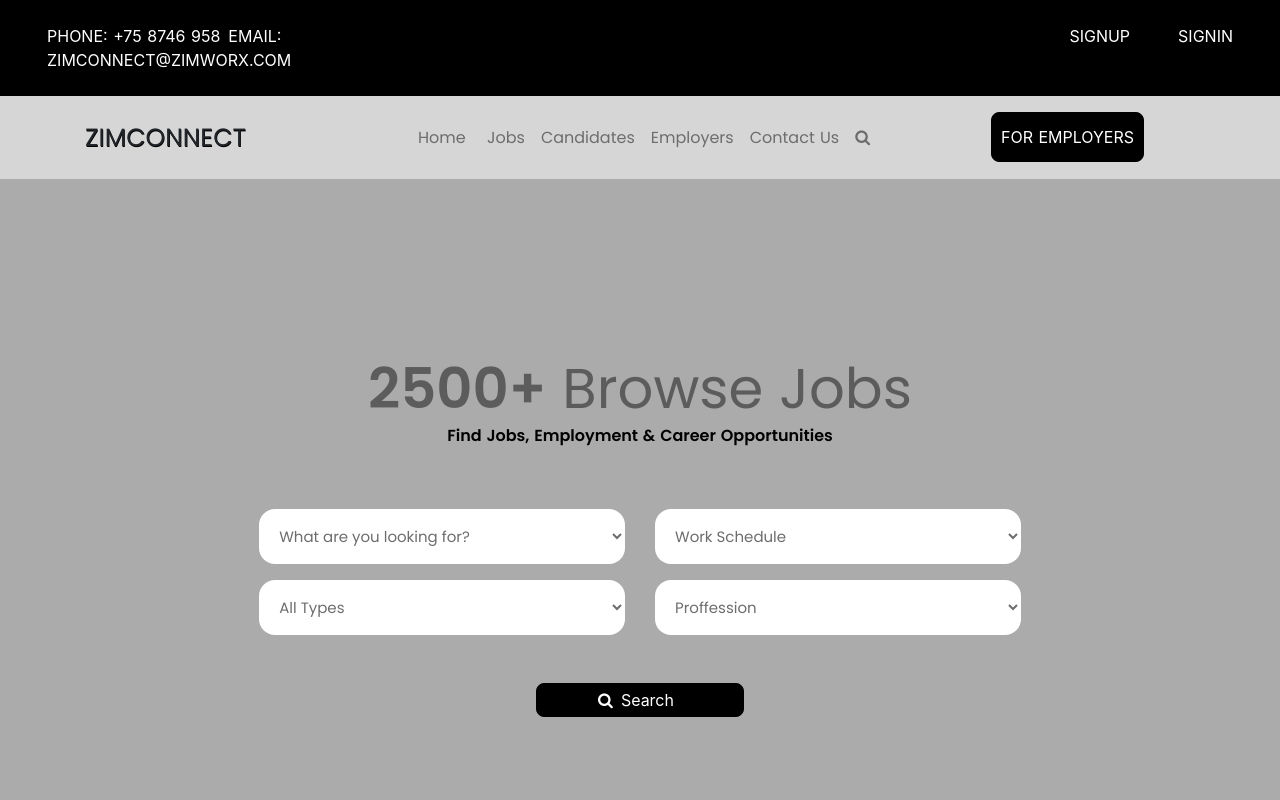
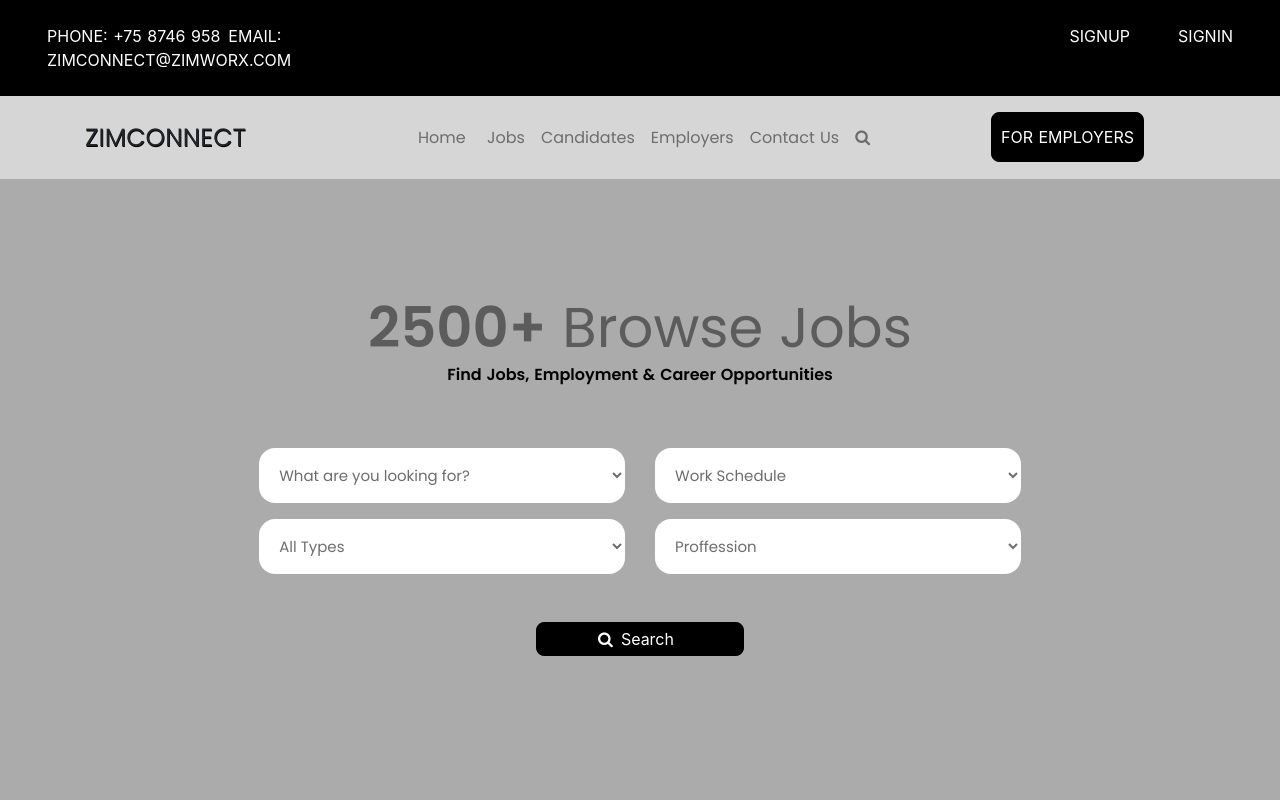
Before and after one commit to IamTinashe/zimConnect, a Nuxt app: page / in a window 1280 px wide. Shown: the top 800 px of the page. Built offline with nearby package versions, Linux system fonts and the light colour scheme.

Commit message:
adds_height

```diff
--- a/assets/scss/_utilities.scss
+++ b/assets/scss/_utilities.scss
@@ -30,3 +30,7 @@
 .text-decoration-none{
   text-decoration: none;
 }
+
+.middle-align{
+  align-self: center;
+}
--- a/assets/scss/app.scss
+++ b/assets/scss/app.scss
@@ -11,3 +11,4 @@
 @import 'forms';
 @import 'icons';
 @import 'utilities';
+@import './pages/home';
--- /dev/null
+++ b/assets/scss/pages/_home.scss
@@ -0,0 +1,3 @@
+.hero{
+  height: 70vh;
+}
--- a/pages/index.vue
+++ b/pages/index.vue
@@ -1,10 +1,10 @@
 <template>
   <div class="w-100">
     <div class="container-fluid bgColor-gray-30 py-5">
-      <div class="container pb-5">
-        <div class="row py-5">
-          <div class="col-md-12 pt-5">
-            <p class="text-center text-hero Color-gray pt-5 pb-1">
+      <div class="container">
+        <div class="row hero">
+          <div class="col-md-12 middle-align">
+            <p class="text-center text-hero Color-gray pb-1">
               <strong style="font-weight: 600;">2500+</strong> Browse Jobs
             </p>
             <p class="text-center paragraph-large Color-black pb-5">
```
